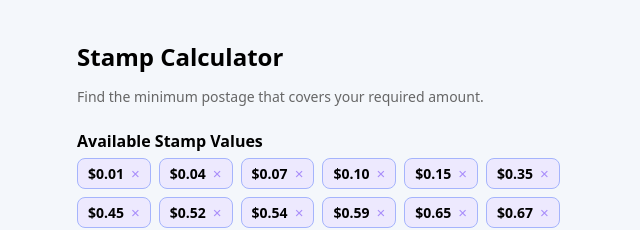
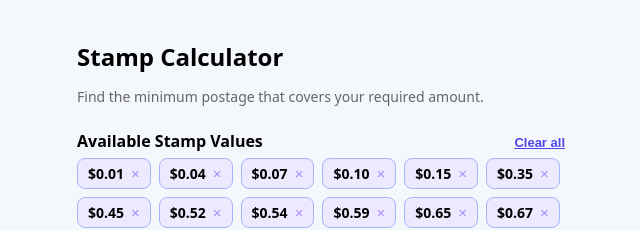
Before and after one commit to 1v17/stamp_calculator, a React (Vite) app: page / in a window 1280 px wide. Shown: the top 230 px of the page, without its empty margins (319-959 px from the left). Built offline with nearby package versions, Linux system fonts and the light colour scheme.

Commit message:
Add clear all button

```diff
--- a/src/StampCalculator.module.css
+++ b/src/StampCalculator.module.css
@@ -18,6 +18,32 @@
   display: block;
   font-weight: 600;
   margin-bottom: 6px;
+}
+
+.labelRow {
+  display: flex;
+  align-items: baseline;
+  justify-content: space-between;
+  margin-bottom: 6px;
+}
+
+.labelRow .label {
+  margin-bottom: 0;
+}
+
+.clearBtn {
+  background: none;
+  border: none;
+  color: #4f46e5;
+  cursor: pointer;
+  font-size: 13px;
+  font-weight: 600;
+  text-decoration: underline;
+  padding: 0;
+}
+
+.clearBtn:hover {
+  color: #4f46e5;
 }
 
 .labelTop {
@@ -125,7 +151,7 @@
   width: 100%;
 }
 
-.addRow > * {
+.addRow>* {
   min-width: 0;
 }
 
@@ -228,7 +254,7 @@
   width: 100%;
 }
 
-.postageRow > * {
+.postageRow>* {
   min-width: 0;
 }
 
--- a/src/StampCalculator.tsx
+++ b/src/StampCalculator.tsx
@@ -24,6 +24,11 @@ export default function StampCalculator(): JSX.Element {
 
   const removeStamp = (v: number): void => {
     setStamps(prev => prev.filter(d => d !== v));
+    setResult(null);
+  };
+
+  const clearStamps = (): void => {
+    setStamps([]);
     setResult(null);
   };
 
@@ -89,7 +94,14 @@ export default function StampCalculator(): JSX.Element {
       <h2 className={s.title}>Stamp Calculator</h2>
       <p className={s.subtitle}>Find the minimum postage that covers your required amount.</p>
 
-      <label className={s.label}>Available Stamp Values</label>
+      <div className={s.labelRow}>
+        <label className={s.label}>Available Stamp Values</label>
+        {stamps.length > 0 && (
+          <button onClick={clearStamps} className={s.clearBtn}>
+            Clear all
+          </button>
+        )}
+      </div>
       <div className={s.stampTiles}>
         {stamps.map(v => (
           <div key={v} className={s.stampTile}>
```
